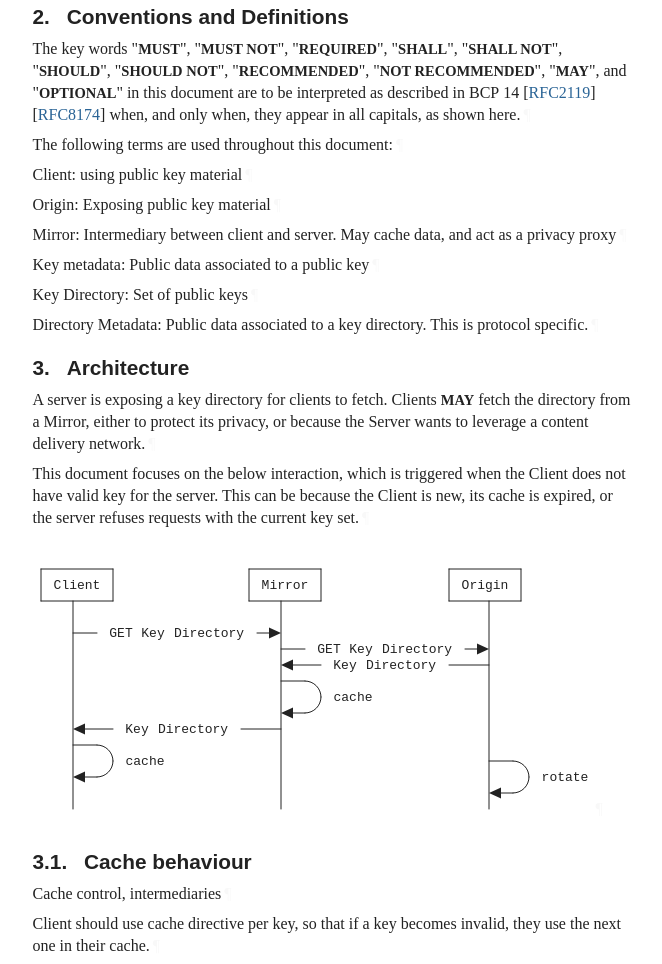
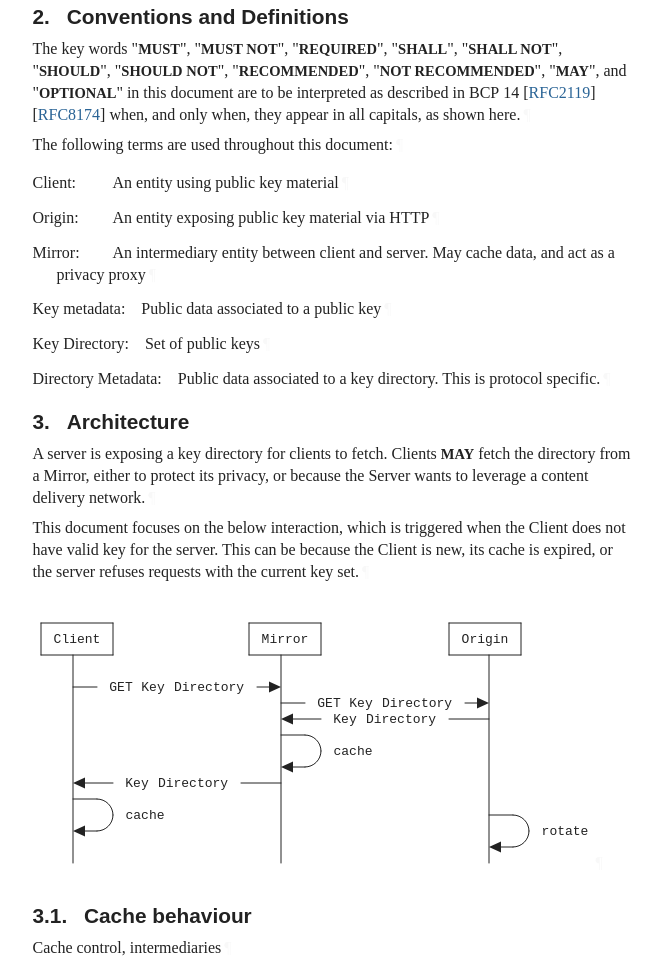
Before and after one commit to thibmeu/draft-darling-key-directory-over-http, a plain HTML site: page draft-darling-key-directory-over-http.html in a window 1280 px wide. Shown: the part 1428-2392 px from the top of the page, without its empty margins (92-754 px from the left). Drawn offline with Linux system fonts and the light colour scheme; a web font is replaced by a local one.

Commit message:
Script updating gh-pages from d9fc083. [ci skip]

```diff
--- a/draft-darling-key-directory-over-http.html
+++ b/draft-darling-key-directory-over-http.html
@@ -1316,14 +1316,39 @@ or caching on intermediate servers or clients.<a href="#section-1-2" class="pilc
 described in BCP 14 <span>[<a href="#RFC2119" class="cite xref">RFC2119</a>]</span> <span>[<a href="#RFC8174" class="cite xref">RFC8174</a>]</span> when, and only when, they
 appear in all capitals, as shown here.<a href="#section-2-1" class="pilcrow">¶</a></p>
 <p id="section-2-2">The following terms are used throughout this document:<a href="#section-2-2" class="pilcrow">¶</a></p>
-<p id="section-2-3">Client: using public key material<a href="#section-2-3" class="pilcrow">¶</a></p>
-<p id="section-2-4">Origin: Exposing public key material<a href="#section-2-4" class="pilcrow">¶</a></p>
-<p id="section-2-5">Mirror: Intermediary between client and server. May cache data, and act as a
-   privacy proxy<a href="#section-2-5" class="pilcrow">¶</a></p>
-<p id="section-2-6">Key metadata: Public data associated to a public key<a href="#section-2-6" class="pilcrow">¶</a></p>
-<p id="section-2-7">Key Directory: Set of public keys<a href="#section-2-7" class="pilcrow">¶</a></p>
-<p id="section-2-8">Directory Metadata: Public data associated to a key directory. This is protocol
-  specific.<a href="#section-2-8" class="pilcrow">¶</a></p>
+<span class="break"></span><dl class="dlParallel" id="section-2-3">
+        <dt id="section-2-3.1">Client:</dt>
+        <dd style="margin-left: 1.5em" id="section-2-3.2">
+          <p id="section-2-3.2.1">An entity using public key material<a href="#section-2-3.2.1" class="pilcrow">¶</a></p>
+</dd>
+        <dd class="break"></dd>
+<dt id="section-2-3.3">Origin:</dt>
+        <dd style="margin-left: 1.5em" id="section-2-3.4">
+          <p id="section-2-3.4.1">An entity exposing public key material via HTTP<a href="#section-2-3.4.1" class="pilcrow">¶</a></p>
+</dd>
+        <dd class="break"></dd>
+<dt id="section-2-3.5">Mirror:</dt>
+        <dd style="margin-left: 1.5em" id="section-2-3.6">
+          <p id="section-2-3.6.1">An intermediary entity between client and server. May cache data, and act as a
+privacy proxy<a href="#section-2-3.6.1" class="pilcrow">¶</a></p>
+</dd>
+        <dd class="break"></dd>
+<dt id="section-2-3.7">Key metadata:</dt>
+        <dd style="margin-left: 1.5em" id="section-2-3.8">
+          <p id="section-2-3.8.1">Public data associated to a public key<a href="#section-2-3.8.1" class="pilcrow">¶</a></p>
+</dd>
+        <dd class="break"></dd>
+<dt id="section-2-3.9">Key Directory:</dt>
+        <dd style="margin-left: 1.5em" id="section-2-3.10">
+          <p id="section-2-3.10.1">Set of public keys<a href="#section-2-3.10.1" class="pilcrow">¶</a></p>
+</dd>
+        <dd class="break"></dd>
+<dt id="section-2-3.11">Directory Metadata:</dt>
+        <dd style="margin-left: 1.5em" id="section-2-3.12">
+          <p id="section-2-3.12.1">Public data associated to a key directory. This is protocol specific.<a href="#section-2-3.12.1" class="pilcrow">¶</a></p>
+</dd>
+      <dd class="break"></dd>
+</dl>
 </section>
 </div>
 <div id="architecture">
```
Also changed, not shown: draft-darling-key-directory-over-http.txt (+8 -8 lines).
